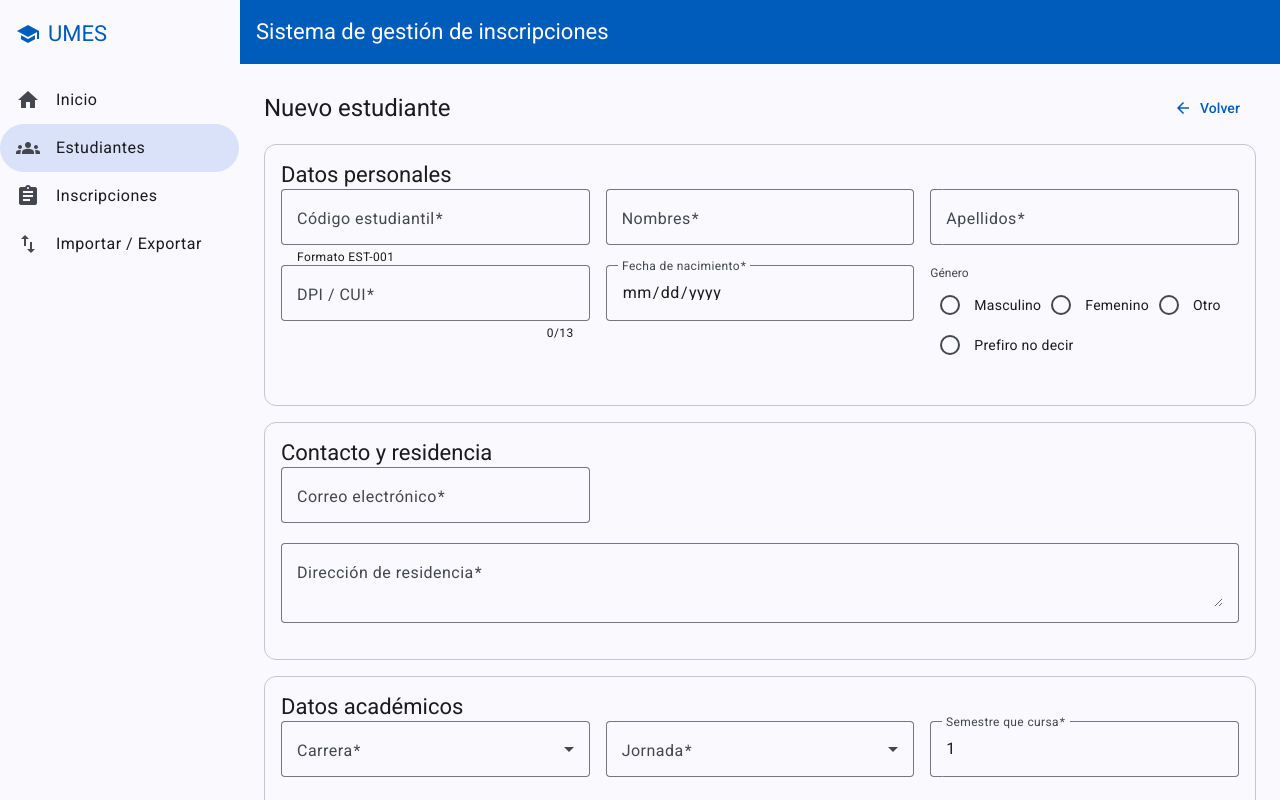
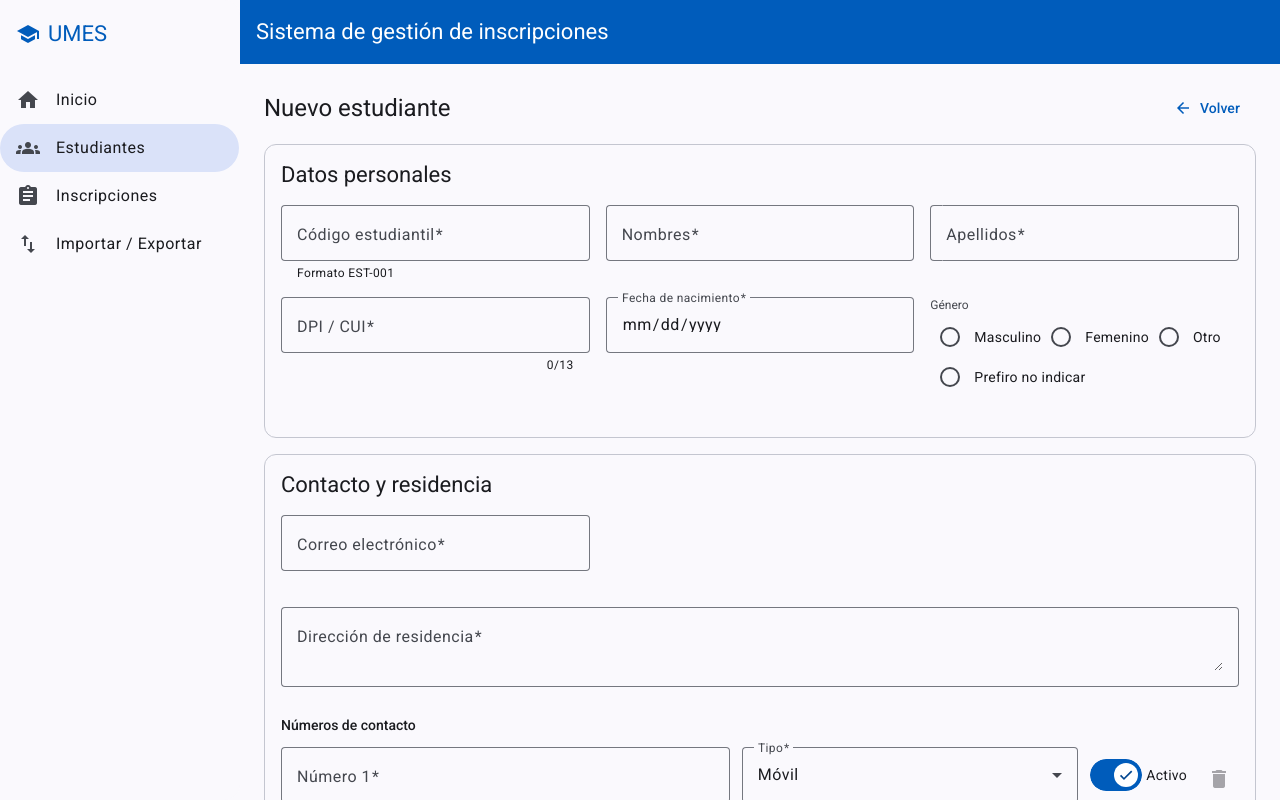
Before and after one commit to Alexei2412/angular_proyecto_final_carlos_angello, an Angular app: page /estudiantes/nuevo in a window 1280 px wide. Built offline with nearby package versions, Linux system fonts and the light colour scheme.

Commit message:
feat(students): agregar numeros de contacto con FormArray y corregir llaves de catalogos JSON

```diff
--- a/public/data/generos.json
+++ b/public/data/generos.json
@@ -1,6 +1,6 @@
 [
-    {"id ": "M", "nombre": "Masculino"},
-    {"id ": "F", "nombre": "Femenino"},
-    {"id ": "O", "nombre": "Otro"},
-    {"id ": "N", "nombre": "Prefiro no decir "}
+    {"id": "M", "nombre": "Masculino"},
+    {"id": "F", "nombre": "Femenino"},
+    {"id": "O", "nombre": "Otro"},
+    {"id": "N", "nombre": "Prefiro no indicar"}
 ]
--- a/public/data/periodos.json
+++ b/public/data/periodos.json
@@ -1,5 +1,5 @@
 [
-   { "id": "2025-2", "nombre": "Segundo semestre 2025", "activo": false },
+  { "id": "2025-2", "nombre": "Segundo semestre 2025", "activo": false },
   { "id": "2026-1", "nombre": "Primer semestre 2026", "activo": true },
   { "id": "2026-2", "nombre": "Segundo semestre 2026", "activo": true },
   { "id": "2027-1", "nombre": "Primer semestre 2027", "activo": true }
--- a/src/app/pages/student-form/student-form.css
+++ b/src/app/pages/student-form/student-form.css
@@ -3,3 +3,28 @@
   flex-direction: column;
   margin-bottom: 16px;
 }
+
+.subtitle {
+  font: var(--mat-sys-title-small);
+  margin: 8px 0 12px;
+}
+
+.contact-row {
+  display: grid;
+  grid-template-columns: 2fr 1.5fr auto auto;
+  gap: 12px;
+  align-items: start;
+}
+
+.contact-row mat-slide-toggle,
+.contact-row button {
+  margin-top: 12px;
+}
+
+@media (max-width: 600px) {
+  .contact-row {
+    grid-template-columns: 1fr 1fr;
+    border-bottom: 1px solid var(--mat-sys-outline-variant);
+    margin-bottom: 12px;
+  }
+}
--- a/src/app/pages/student-form/student-form.html
+++ b/src/app/pages/student-form/student-form.html
@@ -78,6 +78,67 @@
           <mat-error>{{ errorOf(f.direccion) }}</mat-error>
         </mat-form-field>
       </section>
+      <h3 class="subtitle">Números de contacto</h3>
+      <div formArrayName="contactos">
+        @for (contacto of contactos.controls; track contacto; let i = $index) {
+          <div class="contact-row" [formGroupName]="i">
+            <mat-form-field appearance="outline">
+              <mat-label>Número {{ i + 1 }}</mat-label>
+              <input matInput formControlName="numero" placeholder="5555-1234" maxlength="9" />
+              <mat-error>{{
+                errorOf(contacto.controls.numero, 'Debe tener 8 dígitos, ej. 5555-1234')
+              }}</mat-error>
+            </mat-form-field>
+
+            <mat-form-field appearance="outline">
+              <mat-label>Tipo</mat-label>
+              <mat-select formControlName="tipo">
+                @for (tipo of catalogs.tiposContacto.value(); track tipo.id) {
+                  <mat-option [value]="tipo.id">{{ tipo.nombre }}</mat-option>
+                }
+              </mat-select>
+            </mat-form-field>
+
+            <mat-slide-toggle formControlName="activo">
+              {{ contacto.controls.activo.value ? 'Activo' : 'Inactivo' }}
+            </mat-slide-toggle>
+
+            <button
+              mat-icon-button
+              type="button"
+              (click)="removeContact(i)"
+              [disabled]="contactos.length === 1"
+              aria-label="Quitar número"
+            >
+              <mat-icon>delete</mat-icon>
+            </button>
+          </div>
+        }
+      </div>
+
+      @if (contactos.touched || contactos.dirty) {
+        @if (contactos.hasError('minItems')) {
+          <p class="form-error">Agregue al menos un número de contacto</p>
+        }
+        @if (contactos.hasError('maxItems')) {
+          <p class="form-error">Máximo 5 números de contacto</p>
+        }
+        @if (contactos.hasError('noActiveContact')) {
+          <p class="form-error">Al menos un número debe estar activo</p>
+        }
+        @if (contactos.hasError('duplicateNumber')) {
+          <p class="form-error">No repita el mismo número</p>
+        }
+      }
+
+      <button
+        mat-stroked-button
+        type="button"
+        (click)="addContact()"
+        [disabled]="contactos.length >= 5"
+      >
+        <mat-icon>add</mat-icon> Agregar número
+      </button>
     </mat-card-content>
   </mat-card>
 
--- a/src/app/pages/student-form/student-form.ts
+++ b/src/app/pages/student-form/student-form.ts
@@ -4,18 +4,20 @@ import { Router, RouterLink } from '@angular/router';
 import { MatFormField, MatError, MatHint, MatInput, MatLabel } from '@angular/material/input';
 import { MatOption, MatSelect } from '@angular/material/select';
 import { MatRadioButton, MatRadioGroup } from '@angular/material/radio';
-import { MatButton } from '@angular/material/button';
+import { MatSlideToggle } from '@angular/material/slide-toggle';
+import { MatButton, MatIconButton } from '@angular/material/button';
 import { MatIcon } from '@angular/material/icon';
 import { MatCard, MatCardContent, MatCardHeader, MatCardTitle } from '@angular/material/card';
 import { MatSnackBar } from '@angular/material/snack-bar';
 import { StudentService } from '../../services/student-service';
 import { CatalogService } from '../../services/catalog-service';
-import { Student } from '../../interfaces/student.model';
+import { ContactNumber, Student } from '../../interfaces/student.model';
 import {
   CustomValidators,
   DPI_PATTERN,
   EMAIL_PATTERN,
   NAME_PATTERN,
+  PHONE_PATTERN,
   STUDENT_ID_PATTERN,
 } from '../../validators/custom-validators';
 import { getErrorMessage } from '../../utils/form-errors';
@@ -34,7 +36,9 @@ import { getErrorMessage } from '../../utils/form-errors';
     MatOption,
     MatRadioGroup,
     MatRadioButton,
+    MatSlideToggle,
     MatButton,
+    MatIconButton,
     MatIcon,
     MatCard,
     MatCardHeader,
@@ -104,10 +108,23 @@ export class StudentForm implements OnInit {
     carreraId: ['', Validators.required],
     jornadaId: ['', Validators.required],
     semestre: [1, [Validators.required, Validators.min(1), Validators.max(10)]],
+    contactos: this.fb.array(
+      [this.createContact()],
+      [
+        CustomValidators.minItems(1),
+        CustomValidators.maxItems(5),
+        CustomValidators.atLeastOneActive,
+        CustomValidators.noDuplicateNumbers,
+      ],
+    ),
   });
 
   get f() {
     return this.studentForm.controls;
+  }
+
+  get contactos() {
+    return this.studentForm.controls.contactos;
   }
 
   ngOnInit(): void {
@@ -121,8 +138,27 @@ export class StudentForm implements OnInit {
       this.router.navigate(['/estudiantes']);
       return;
     }
+    this.contactos.clear();
+    student.contactos.forEach((c) => this.contactos.push(this.createContact(c)));
     this.studentForm.patchValue(student);
     this.f.id.disable();
+  }
+
+  createContact(contact?: ContactNumber) {
+    return this.fb.group({
+      numero: [contact?.numero ?? '', [Validators.required, Validators.pattern(PHONE_PATTERN)]],
+      tipo: [contact?.tipo ?? 'MOVIL', Validators.required],
+      activo: [contact?.activo ?? true],
+    });
+  }
+
+  addContact(): void {
+    this.contactos.push(this.createContact());
+  }
+
+  removeContact(index: number): void {
+    this.contactos.removeAt(index);
+    this.contactos.markAsTouched();
   }
 
   upperCaseId(): void {
@@ -149,7 +185,7 @@ export class StudentForm implements OnInit {
       apellidos: value.apellidos.trim(),
       correo: value.correo.trim().toLowerCase(),
       direccion: value.direccion.trim(),
-      contactos: [],
+      contactos: value.contactos.map((c) => ({ ...c, numero: c.numero.trim() })),
       fechaRegistro: existing?.fechaRegistro ?? new Date().toISOString(),
     };
 
--- a/src/styles.css
+++ b/src/styles.css
@@ -20,8 +20,9 @@ body { margin: 0; font-family: Roboto, "Helvetica Neue", sans-serif; }
 .form-grid {
   display: grid;
   grid-template-columns: repeat(auto-fill, minmax(260px, 1fr));
-  column-gap: 16px;
+  gap: 16px;
   align-items: start;
+  padding-top: 16px;
 }
 
 .form-grid .full-width {
```
Also changed, not shown: public/data/estados.json (+6 -6 lines).
